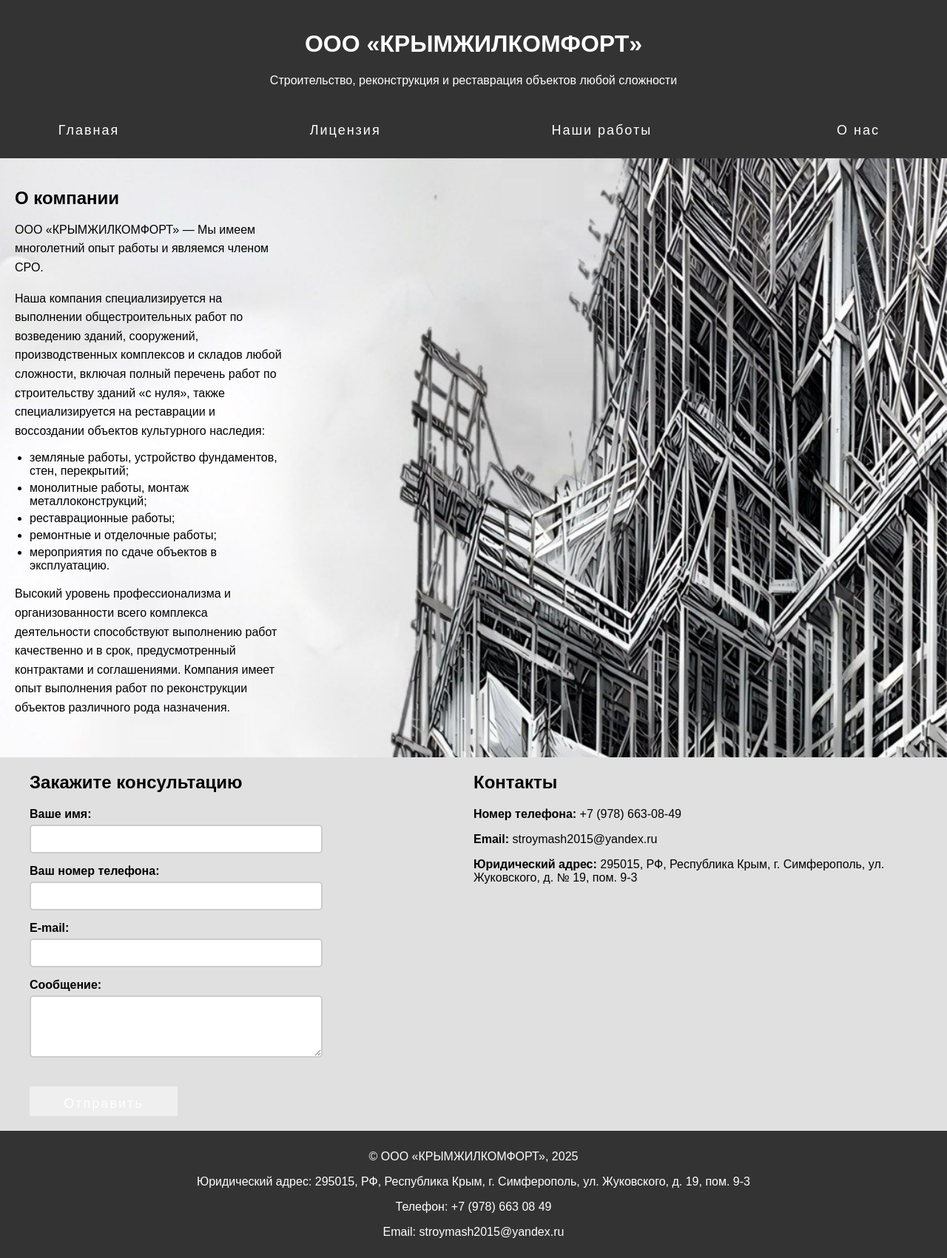
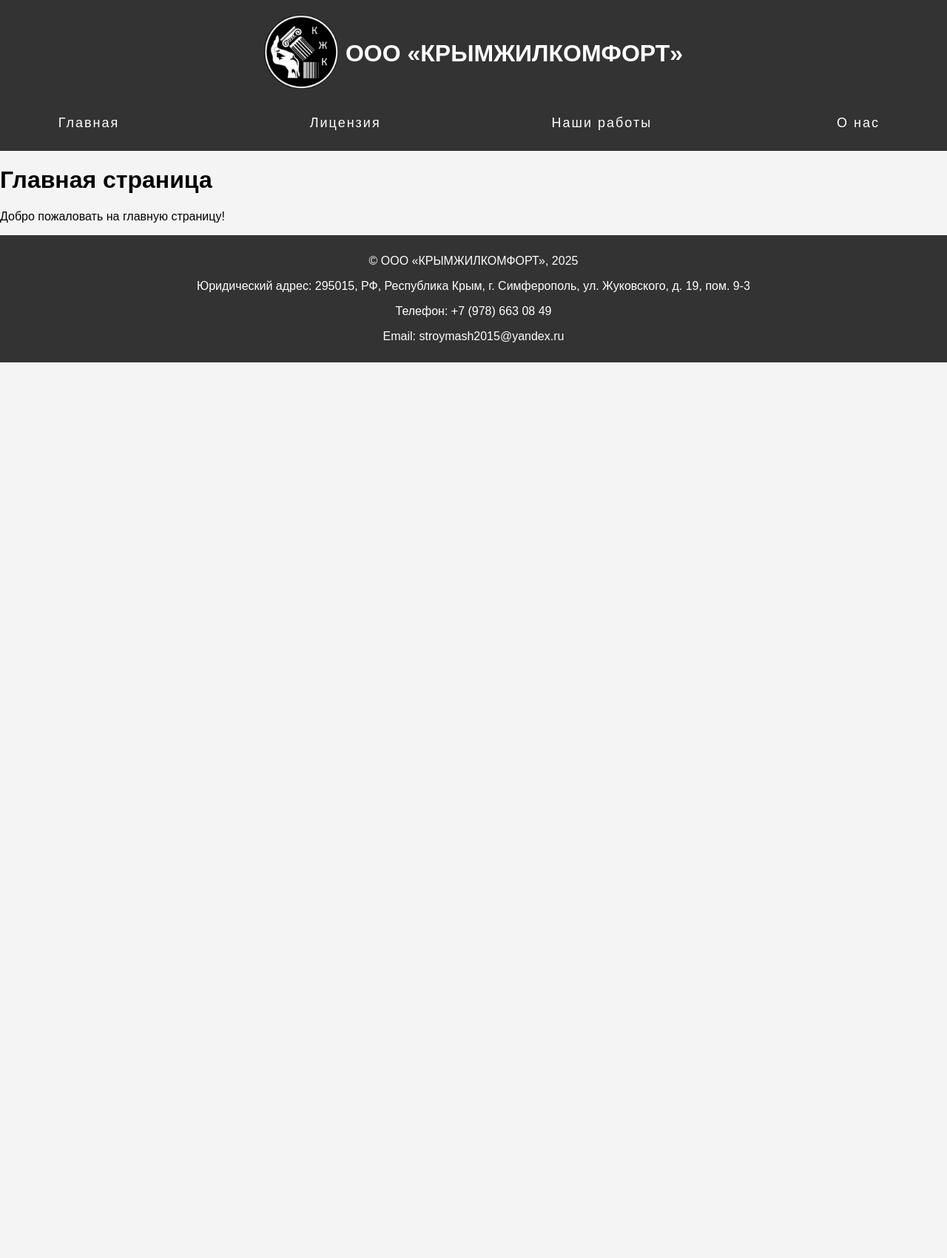
Before and after one commit to Red0ak97/crimealivcomfor, a React app: page /about in a window 1280 px wide. Shown: the whole page at 74% size. After the commit the page ends 800 px from the top, so only its background shows below. Built offline with nearby package versions, Linux system fonts and the light colour scheme.

Commit message:
Добавил роутинг

```diff
--- a/package.json
+++ b/package.json
@@ -15,7 +15,7 @@
     "path-browserify": "^1.0.1",
     "react": "^19.2.3",
     "react-dom": "^19.2.3",
-    "react-router-dom": "^7.11.0",
+    "react-router-dom": "^7.13.0",
     "react-scripts": "5.0.1",
     "react-swiper": "^0.1.5",
     "sass": "^1.97.1",
--- a/src/components/app/App.js
+++ b/src/components/app/App.js
@@ -1,16 +1,23 @@
-// src/App.js
+// src/components/app/App.js
 import React from 'react';
-import { BrowserRouter as Router } from 'react-router-dom';
+import { Route, BrowserRouter as Router, Routes } from 'react-router-dom';
+import Footer from '../footer/Footer';
 import Header from '../header/Header';
-import Body from '../body/Body';
-import Footer from '../footer/Footer';
-
+import About from '../../pages/about/About';
+import Home from '../../pages/home/Home'; // Импортируем страницы
+import License from '../../pages/license/License';
+import Works from '../../pages/works/Works';
 
 const App = () => {
   return (
     <Router>
       <Header />
-      <Body/>
+      <Routes>
+        <Route exact path="/" element={<Home />} />
+        <Route path="/license" element={<License />} />
+        <Route path="/works" element={<Works />} />
+        <Route path="/about" element={<About />} />
+      </Routes>
       <Footer />
     </Router>
   );
--- a/src/components/body/Body.js
+++ /dev/null
@@ -1,22 +0,0 @@
-// src/components/Body.js
-import React from 'react';
-import AboutCompany from '../aboutCompany/AboutCompany';
-import ContactForm from '../contactForm/ContactForm';
-import './Body.scss';
-
-const Body = () => {
-  return (
-    <div className="body">
-
-      <div className="content-container">
-        <div className="about-company">
-          <AboutCompany />
-        </div>
-
-      </div>
-      <ContactForm />
-    </div>
-  );
-};
-
-export default Body;
--- a/src/components/contactForm/ContactForm.js
+++ b/src/components/contactForm/ContactForm.js
@@ -1,7 +1,6 @@
 // src/components/ContactForm.js
-import React, { useState } from 'react';
+import { useState } from 'react';
 import './ContactForm.scss'; // добавляем импорт стилей
-
 
 const ContactForm = () => {
   const [name, setName] = useState('');
@@ -9,8 +8,8 @@
   const [email, setEmail] = useState('');
   const [message, setMessage] = useState('');
 
-  const TELEGRAM_BOT_TOKEN = "8330054248:AAHJ92jNE08n9zcxQwNESOz-3tJz7auUp2g";
-  const CHAT_ID = "-5083923941";
+  const TELEGRAM_BOT_TOKEN = '8330054248:AAHJ92jNE08n9zcxQwNESOz-3tJz7auUp2g';
+  const CHAT_ID = '-5083923941';
 
   const handleSubmit = async (event) => {
     event.preventDefault();
@@ -25,12 +24,15 @@
 
     // Отправляем запрос на Telegram API
     try {
-      const response = await fetch(`https://api.telegram.org/bot${TELEGRAM_BOT_TOKEN}/sendMessage?chat_id=${CHAT_ID}&text=${encodeURIComponent(formattedMessage)}`, {
-        method: 'POST',
-      });
+      const response = await fetch(
+        `https://api.telegram.org/bot${TELEGRAM_BOT_TOKEN}/sendMessage?chat_id=${CHAT_ID}&text=${encodeURIComponent(formattedMessage)}`,
+        {
+          method: 'POST',
+        }
+      );
 
       if (response.ok) {
-        alert("Сообщение успешно отправлено!");
+        alert('Сообщение успешно отправлено!');
         setName('');
         setPhone('');
         setEmail('');
@@ -39,41 +41,81 @@
         throw new Error('Ошибка отправки сообщения.');
       }
     } catch (err) {
-      alert("Возникла ошибка при отправке сообщения.");
+      alert('Возникла ошибка при отправке сообщения.');
     }
   };
 
   return (
     <div className="contact-form">
-      <div className="contact-info">
-        <h2>Контакты</h2>
-        <p><strong>Номер телефона:</strong> +7 (978) 663-08-49</p>
-        <p><strong>Email:</strong> stroymash2015@yandex.ru</p>
-        <p><strong>Юридический адрес:</strong> 295015, РФ, Республика Крым, г. Симферополь, ул. Жуковского, д. № 19, пом. 9-3</p>
-      </div>
       <div className="contact-form-container">
         <h2>Закажите консультацию</h2>
         <form onSubmit={handleSubmit}>
           <div>
             <label htmlFor="name">Ваше имя:</label>
-            <input type="text" id="name" name="name" value={name} onChange={(e) => setName(e.target.value)} required />
+            <input
+              type="text"
+              id="name"
+              name="name"
+              value={name}
+              onChange={(e) => setName(e.target.value)}
+              required
+            />
           </div>
           <div>
             <label htmlFor="phone">Ваш номер телефона:</label>
-            <input type="tel" id="phone" name="phone" value={phone} onChange={(e) => setPhone(e.target.value)} required />
+            <input
+              type="tel"
+              id="phone"
+              name="phone"
+              value={phone}
+              onChange={(e) => setPhone(e.target.value)}
+              required
+            />
           </div>
           <div>
             <label htmlFor="email">E-mail:</label>
-            <input type="email" id="email" name="email" value={email} onChange={(e) => setEmail(e.target.value)} required />
+            <input
+              type="email"
+              id="email"
+              name="email"
+              value={email}
+              onChange={(e) => setEmail(e.target.value)}
+              required
+            />
           </div>
           <div>
             <label htmlFor="message">Сообщение:</label>
-            <textarea id="message" name="message" rows="4" value={message} onChange={(e) => setMessage(e.target.value)} required></textarea>
+            <textarea
+              id="message"
+              name="message"
+              rows="4"
+              value={message}
+              onChange={(e) => setMessage(e.target.value)}
+              required
+            ></textarea>
           </div>
-          <div className="wrapper"> {/* Добавляем класс "wrapper" для центрирования кнопки */}
-            <button type="submit" className="button">Отправить</button> {/* Используем класс "button" для применения стилей */}
+          <div className="wrapper">
+            {' '}
+            {/* Добавляем класс "wrapper" для центрирования кнопки */}
+            <button type="submit" className="button">
+              Отправить
+            </button>{' '}
+            {/* Используем класс "button" для применения стилей */}
           </div>
         </form>
+      </div>
+      <div className="contact-info">
+        <h2>Контакты</h2>
+        <p>
+          <strong>Номер телефона:</strong> +7 (978) 663-08-49
+        </p>
+        <p>
+          <strong>Email:</strong> stroymash2015@yandex.ru
+        </p>
+        <p>
+          <strong>Юридический адрес:</strong> 295015, РФ, Республика Крым, г.
+          Симферополь, ул. Жуковского, д. № 19, пом. 9-3
+        </p>
       </div>
     </div>
   );
--- a/src/components/contactForm/ContactForm.scss
+++ b/src/components/contactForm/ContactForm.scss
@@ -25,6 +25,7 @@
   .contact-form-container {
     flex: 1;
     margin-left: 20px;
+    margin-right: 20px; /* Добавляем отступ справа */
     width: 90%; /* Заставляем компонент занимать всю ширину */
 
     form {
@@ -38,7 +39,8 @@
         display: block; /* Делаем метки блочными элементами */
       }
 
-      input, textarea {
+      input,
+      textarea {
         padding: 10px;
         margin-bottom: 15px;
         border: 2px solid #ccc;
@@ -52,7 +54,6 @@
           outline: none;
         }
       }
-
     }
   }
 }
--- a/src/components/header/Header.js
+++ b/src/components/header/Header.js
@@ -6,10 +6,12 @@
   return (
     <header className="header">
       <div className="header-content">
+        <div className="header-logo-container">
+          <img src="/favicon.ico" alt="Логотип" className="header-logo" />{' '}
+          {/* Добавляем иконку */}
+        </div>
         <h1>ООО «КРЫМЖИЛКОМФОРТ»</h1>
-        <p>
-          Строительство, реконструкция и реставрация объектов любой сложности
-        </p>
+        <p></p>
       </div>
       <nav className="header-nav">
         <ul>
@@ -34,7 +36,6 @@
               </Link>
             </div>
           </li>
-
           <li>
             <div className="wrapper">
               <Link to="/about" className="button">
--- a/src/components/header/Header.scss
+++ b/src/components/header/Header.scss
@@ -6,10 +6,23 @@
   display: flex;
   flex-direction: column; /* Меняем направление на вертикальное */
   justify-content: space-between;
+  box-sizing: border-box; /* Учитываем внутренние отступы и границы */
 
   .header-content {
     flex: 1;
     text-align: center; /* Выравниваем текст по центру */
+    display: flex;
+    align-items: center; /* Выравниваем иконку и текст по вертикали */
+    justify-content: center; /* Выравниваем иконку и текст по горизонтали */
+
+    .header-logo-container {
+      margin-right: 10px; /* Уменьшаем отступ справа от иконки */
+    }
+
+    .header-logo {
+      width: 100px; /* Ширина иконки */
+      height: 100px; /* Высота иконки */
+    }
   }
 
   .header-nav {
@@ -18,16 +31,15 @@
       padding: 0;
       margin: 0;
       display: flex;
-      justify-content: space-around;
+      justify-content: space-around; /* Равномерное распределение кнопок */
       width: 100%; /* Растягиваем на всю ширину */
-      padding: px; /* Добавляем внутренние отступы для контейнера кнопок */
+      padding: 0; /* Уменьшаем внутренние отступы для контейнера кнопок */
+      box-sizing: border-box; /* Учитываем внутренние отступы и границы */
 
       li {
         flex: 1; /* Равномерное распределение по ширине */
         margin: 0; /* Убираем отступы между кнопками */
       }
-
-      /* Добавляем стили для последней кнопки */
       li:last-child {
         flex-grow: 0; /* Заставляем последнюю кнопку занимать оставшееся пространство */
       }
--- a/src/index.css
+++ b/src/index.css
@@ -50,7 +50,7 @@
   left: 0;
   width: 0;
   height: 100%;
-  background: #0040ff;
+  background: #abb1c3;
   transition: all 0.35s;
   z-index: -1; /* Добавляем z-index для псевдоэлемента */
 }
--- /dev/null
+++ b/src/pages/about/About.js
@@ -0,0 +1,13 @@
+// src/pages/License.js
+import React from 'react';
+
+const About = () => {
+  return (
+    <div>
+      <h1>Главная страница</h1>
+      <p>Добро пожаловать на главную страницу!</p>
+    </div>
+  );
+};
+
+export default About;
--- /dev/null
+++ b/src/pages/home/Home.js
@@ -0,0 +1,20 @@
+// src/components/Home.js
+import React from 'react';
+import AboutCompany from '../../components/aboutCompany/AboutCompany';
+import ContactForm from '../../components/contactForm/ContactForm';
+import './Home.scss';
+
+const Home = () => {
+  return (
+    <div className="home">
+      <div className="content-container">
+        <div className="about-company">
+          <AboutCompany />
+        </div>
+      </div>
+      <ContactForm />
+    </div>
+  );
+};
+
+export default Home;
--- a/src/components/body/Body.scss
+++ b/src/pages/home/Home.scss
@@ -1,5 +1,5 @@
-/* src/components/Body.scss */
-.body {
+/* src/components/Home.scss */
+.home {
   padding: 20px 20px 0; /* Убираем нижний отступ */
   display: flex;
   flex-direction: column; /* Меняем направление на вертикальное */
--- /dev/null
+++ b/src/pages/license/License.js
@@ -0,0 +1,13 @@
+// src/pages/License.js
+import React from 'react';
+
+const License = () => {
+  return (
+    <div>
+      <h1>Главная страница</h1>
+      <p>Добро пожаловать на главную страницу!</p>
+    </div>
+  );
+};
+
+export default License;
--- /dev/null
+++ b/src/pages/works/Works.js
@@ -0,0 +1,13 @@
+// src/pages/License.js
+import React from 'react';
+
+const Works = () => {
+  return (
+    <div>
+      <h1>Главная страница</h1>
+      <p>Добро пожаловать на главную страницу!</p>
+    </div>
+  );
+};
+
+export default Works;
```
Also changed, not shown: src/pages/about/About.scss (added), src/pages/license/License.scss (added), src/pages/works/Works.scss (added), 1 other file.
